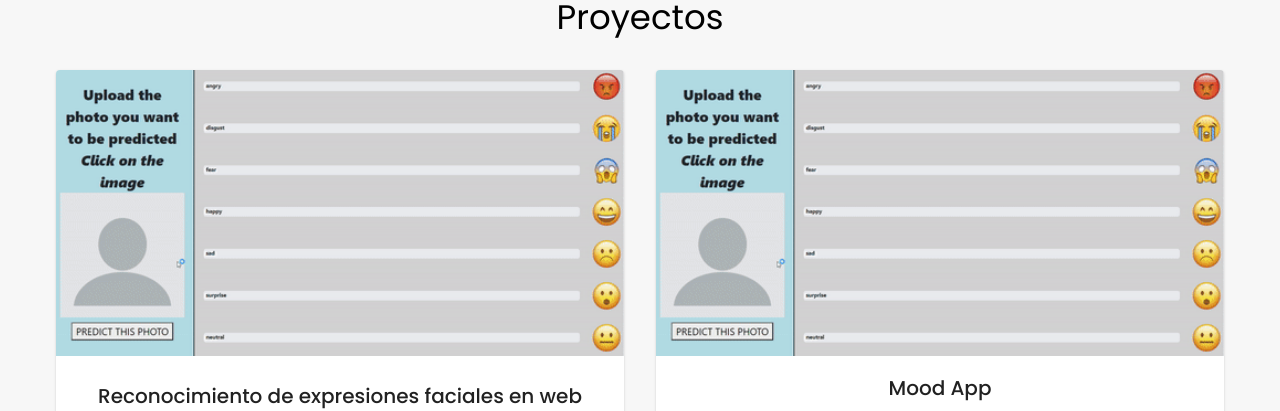
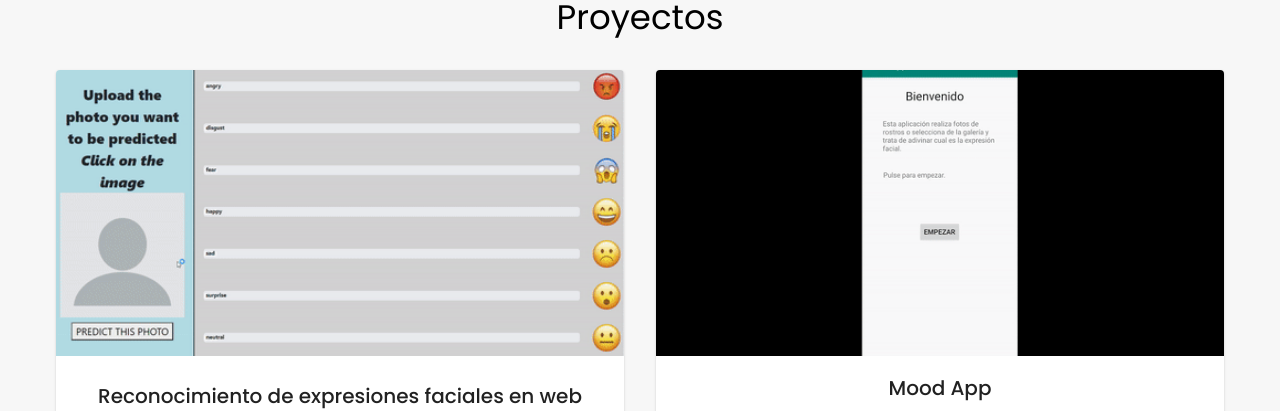
Before and after one commit to Jermaniac/PortfolioGerman, a React (Create React App) app: page / in a window 1280 px wide. Shown: the part 1009-1420 px from the top of the page. Built offline with nearby package versions, Linux system fonts and the light colour scheme.

Commit message:
added mood app mopbile gif

```diff
--- a/src/components/projects/Projects.js
+++ b/src/components/projects/Projects.js
@@ -1,6 +1,7 @@
 import Typography from "@mui/material/Typography";
 import Grid from "@mui/material/Grid";
 import moodWebAppGif from "../../assets/gifs/moodWebApp.gif";
+import moodMobileAppGif from "../../assets/gifs/moodMobileApp.gif";
 import Card from "@mui/material/Card";
 import CardActions from "@mui/material/CardActions";
 import CardContent from "@mui/material/CardContent";
@@ -31,6 +32,7 @@ function Projects() {
               component="img"
               image={moodWebAppGif}
               alt="mood_web_app_gif"
+              sx={{ maxHeight: { md: "286px" } }}
             />
             <CardContent>
               <Typography gutterBottom variant="h6" component="div">
@@ -54,8 +56,9 @@ function Projects() {
           <Card style={{ display: "grid" }}>
             <CardMedia
               component="img"
-              image={moodWebAppGif}
+              image={moodMobileAppGif}
               alt="mood_android_app_gif"
+              sx={{ maxHeight: { md: "286px" } }}
             />
             <CardContent>
               <Typography gutterBottom variant="h6" component="div">
```
Also changed, not shown: src/assets/gifs/moodMobileApp.gif (added).
